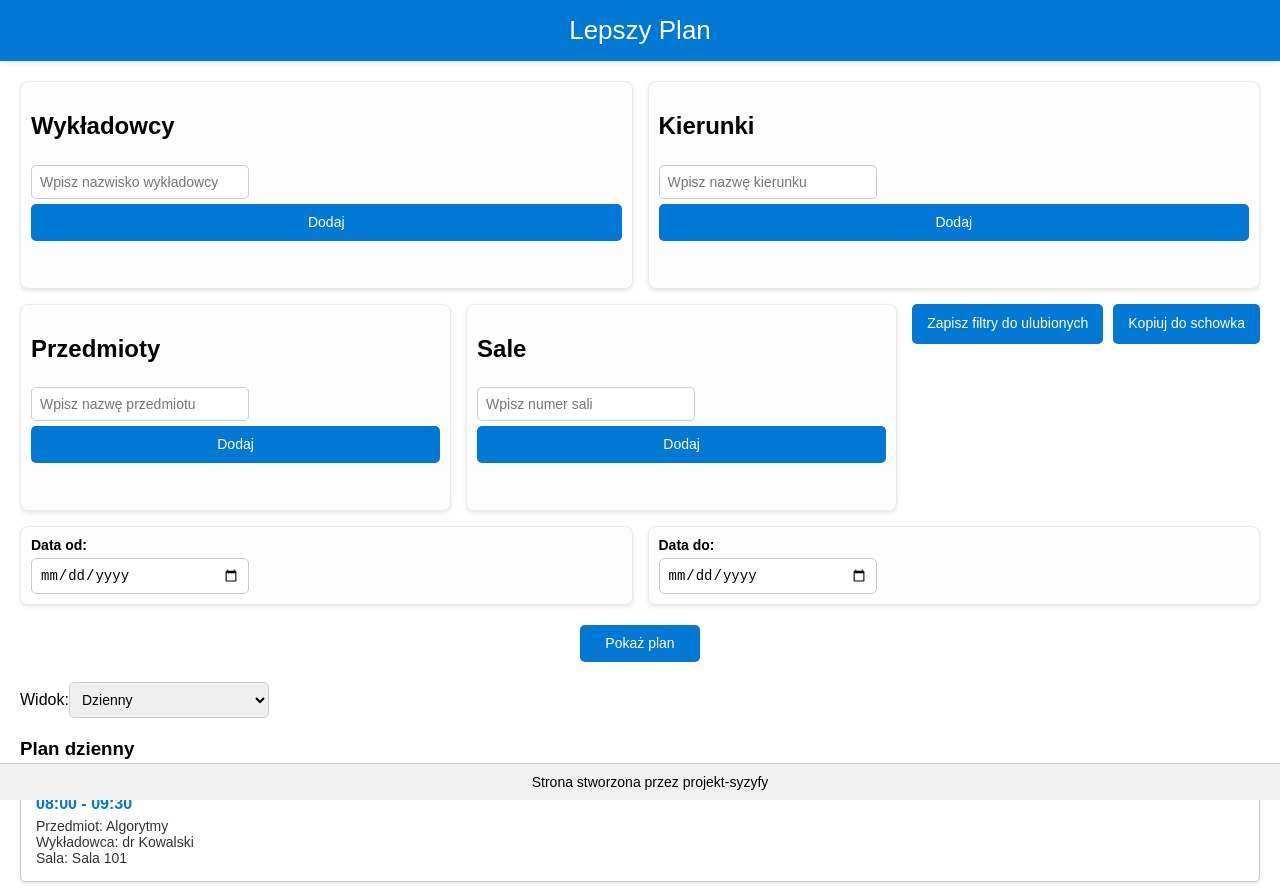
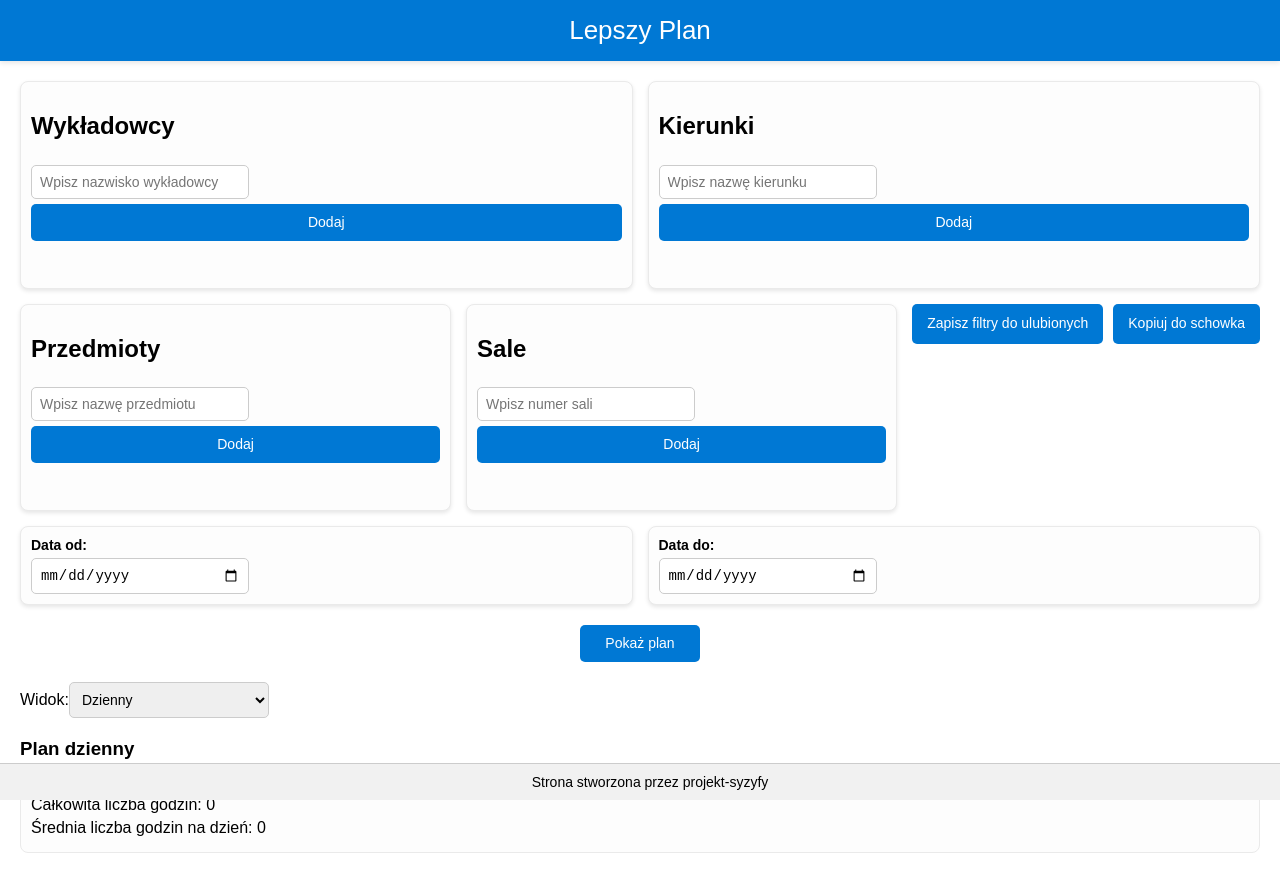
Before and after one commit to FranczakRobert/LepszyPlan, a React (Create React App) app in the folder frontend/: page / in a window 1280 px wide. Shown: the top 890 px of the page. Built offline with nearby package versions, Linux system fonts and the light colour scheme.

Commit message:
view of week

```diff
--- a/frontend/package.json
+++ b/frontend/package.json
@@ -4,6 +4,7 @@
   "private": true,
   "dependencies": {
     "classnames": "^2.5.1",
+    "cors": "^2.8.5",
     "cra-template": "1.2.0",
     "react": "^19.0.0",
     "react-dom": "^19.0.0",
--- a/frontend/src/App.js
+++ b/frontend/src/App.js
@@ -12,7 +12,8 @@ function sendRequestToAPI(filters, dateRange) {
         from: dateRange.from || null,
         to: dateRange.to || null,
     };
-    fetch("http://localhost:8000/plan", {
+
+    return fetch("http://localhost:8000/plan", {
         method: "POST",
         headers: {
             "Content-Type": "application/json",
@@ -25,15 +26,12 @@ function sendRequestToAPI(filters, dateRange) {
             }
             return response.json();
         })
-        .then((data) => {
-            console.log("Otrzymane dane z API:", data);
-            alert("Dane zostały pomyślnie pobrane!");
-        })
         .catch((error) => {
             console.error("Błąd podczas wysyłania żądania do API:", error);
             alert("Wystąpił błąd podczas komunikacji z API.");
         });
 }
+
 
 
 function App() {
@@ -55,6 +53,7 @@ function App() {
         from: "",
         to: "",
     });
+    const [planData, setPlanData] = useState(null);
 
     const showPlan = () => {
         if (!dateRange.from || !dateRange.to) {
@@ -62,7 +61,13 @@ function App() {
             return;
         }
         setActiveFilters(filters);
-        sendRequestToAPI(filters, dateRange);
+
+        sendRequestToAPI(filters, dateRange).then((data) => {
+                setPlanData(data); // Set the plan data state
+            })
+            .catch((error) => {
+                console.error("Error fetching data:", error);
+            });
     };
 
     const setFiltersFromUrl = () => {
@@ -110,7 +115,7 @@ function App() {
                 >
                     Pokaż plan
                 </button>
-                <PlanView viewType={viewType} setViewType={setViewType} activeFilters={activeFilters} />
+                <PlanView viewType={viewType} setViewType={setViewType} dateRange={dateRange} planData={planData}/>
                 <Statistics />
             </div>
 
@@ -120,84 +125,6 @@ function App() {
 }
 
 
-
-// function App() {
-//     const [activeFilters, setActiveFilters] = useState({});
-//     const [viewType, setViewType] = useState("Dzienny");
-//     const [filters, setFilters] = useState({
-//         studenci: [],
-//         wykladowcy: [],
-//         grupy: [],
-//         kierunki: [],
-//         przedmioty: [],
-//         typStudiow: "",
-//         rokStudiow: "",
-//         wydzialy: "",
-//         budynki: "",
-//         sale: [],
-//     });
-//     const [dateRange, setDateRange] = useState({
-//         from: "",
-//         to: "",
-//     });
-//
-//     const showPlan = () => {
-//         if (!dateRange.from || !dateRange.to) {
-//             alert("Proszę wybrać pełny zakres dat.");
-//             return;
-//         }
-//         setActiveFilters(filters); // Ustawia aktywne filtry na te aktualnie wybrane
-//         sendRequestToAPI(filters, dateRange); // Wysyła żądanie do API
-//     };
-//
-//     const setFiltersFromUrl = () => {
-//         const queryParams = new URLSearchParams(window.location.search);
-//         const newFilters = {};
-//
-//         queryParams.forEach((value, key) => {
-//             if (newFilters[key]) {
-//                 // Jeśli filtr jest tablicą, dodaj wartość do istniejącej tablicy
-//                 if (Array.isArray(newFilters[key])) {
-//                     newFilters[key].push(value);
-//                 } else {
-//                     // Przekształć w tablicę
-//                     newFilters[key] = [newFilters[key], value];
-//                 }
-//             } else {
-//                 // Ustaw wartość bezpośrednio
-//                 newFilters[key] = value;
-//             }
-//         });
-//
-//         // Ustaw odczytane filtry w stanie
-//         setFilters((prevFilters) => ({
-//             ...prevFilters,
-//             ...newFilters,
-//         }));
-//         console.log("UWAGA: ",filters);
-//     };
-//
-//     useEffect(() => {
-//         setFiltersFromUrl();
-//     }, []);
-//
-//     return (
-//         <div className="App">
-//             <header className="header">Lepszy Plan</header>
-//
-//             <div className="container">
-//                 <Filters filters={filters} setFilters={setFilters} dataRange={dateRange} setDateRange={setDateRange}/>
-//                 <button onClick={showPlan} className={activeFilters === filters ? "show-schedule active" : "show-schedule"}>
-//                     Pokaż plan
-//                 </button>
-//                 <PlanView viewType={viewType} setViewType={setViewType} activeFilters={activeFilters}/>
-//                 <Statistics/>
-//             </div>
-//
-//             <footer className="footer">Strona stworzona przez projekt-syzyfy</footer>
-//         </div>
-//     );
-// }
 
 function Filters({filters, setFilters, dateRange, setDateRange }) {
     const [newTeacher, setNewTeacher] = useState("");
@@ -245,12 +172,6 @@ function Filters({filters, setFilters, dateRange, setDateRange }) {
 
     const addRoom = () => addItemToList("sale", newRoom);
     const removeRoom = (room) => removeItemFromList("sale", room);
-    const handleFilterChange = (filterName, value) => {
-        setFilters((prevFilters) => ({
-            ...prevFilters,
-            [filterName]: value,
-        }));
-    };
     const handleSaveFilters = () => {
         try {
             console.log("Filtry przed serializacją:", filters); // Dodaj logowanie
@@ -408,14 +329,14 @@ function Filters({filters, setFilters, dateRange, setDateRange }) {
 
 }
 
-function PlanView({viewType, setViewType, activeFilters}) {
+function PlanView({viewType, setViewType,dateRange,planData}) {
     const [startDate, setStartDate] = useState("");
     const [endDate, setEndDate] = useState("");
 
-    // Przykładowe dane
     const exampleSchedule = [
-        {time: "08:00 - 09:30", day: "Poniedziałek", subject: "Algorytmy", lecturer: "dr Kowalski", room: "Sala 101"},
-        {time: "10:00 - 11:30", day: "Wtorek", subject: "Bazy danych", lecturer: "prof. Nowak", room: "Sala 202"},
+        { time: "08:00 - 09:30", day: "Poniedziałek", subject: "Algorytmy", lecturer: "dr Kowalski", room: "Sala 101", date: "2025-01-01" },
+        { time: "10:00 - 11:30", day: "Wtorek", subject: "Bazy danych", lecturer: "prof. Nowak", room: "Sala 202", date: "2025-01-02" },
+        { time: "12:00 - 13:30", day: "Środa", subject: "Programowanie", lecturer: "mgr Nowak", room: "Sala 303", date: "2025-01-03" },
         // więcej danych...
     ];
 
@@ -437,6 +358,7 @@ function PlanView({viewType, setViewType, activeFilters}) {
     };
 
     return (
+
         <div className="plan-view">
             <header>
                 <div>
@@ -448,13 +370,25 @@ function PlanView({viewType, setViewType, activeFilters}) {
                     </select>
                 </div>
             </header>
+            <div></div>
+            {/*<div>*/}
+            {/*    <h2>Plan Zajęć</h2>*/}
+            {/*    /!* Render the plan data here *!/*/}
+            {/*    {planData ? (*/}
+            {/*        <div>{JSON.stringify(planData)}</div> // Example of rendering data; replace with your own rendering logic*/}
+            {/*    ) : (*/}
+            {/*        <p>Proszę wprowadzić filtry i wybrać daty, aby wyświetlić plan.</p>*/}
+            {/*    )}*/}
+            {/*</div>*/}
             <div id="schedule">
                 {viewType === "Dzienny" && (
                     <div>
                         <h3>Plan dzienny</h3>
-                        {exampleSchedule.map((entry, index) => (
+                        {exampleSchedule.filter(entry =>
+                            new Date(entry.date) >= new Date(dateRange.startDate) &&
+                            new Date(entry.date) <= new Date(dateRange.endDate)).map((entry, index) => (
                             <div key={index} className="plan">
-                                <div className="time">{entry.time}</div>
+                                <div className="time">{dateRange.startDate}</div>
                                 <div className="details">
                                     <div>Przedmiot: {entry.subject}</div>
                                     <div>Wykładowca: {entry.lecturer}</div>
@@ -469,39 +403,30 @@ function PlanView({viewType, setViewType, activeFilters}) {
                         {getWeeklySchedule().map((day, index) => (
                             <div key={index} className="day-column">
                                 <h4>{day.day}</h4>
-                                {day.schedule.map((entry, i) => (
+                                {planData.map((entry, i) => (
                                     <div key={i} className="plan">
-                                        <div className="time">{entry.time}</div>
-                                        <div>{entry.subject}</div>
-                                        <div>{entry.room}</div>
+                                        <div className="time">
+                                            {/* Format the time range for display */}
+                                            {new Date(entry.from).toLocaleString()} - {new Date(entry.to).toLocaleString()}
+                                        </div>
+                                        <div className="subject">{entry.subjectName}</div>
+                                        <div className="teacher">{entry.teacher}</div>
+                                        <div className="room">{entry.roomName}</div>
                                     </div>
                                 ))}
+
                             </div>
                         ))}
                     </div>
                 )}
                 {viewType === "Miesięczny" && (
-                    // <div className="month-grid">
-                    //     {getMonthlySchedule().map((week, i) => (
-                    //         <div key={i} className="week-row">
-                    //             {week.map((day, j) => (
-                    //                 <div
-                    //                     key={j}
-                    //                     className={classNames("day-cell", {empty: !day})}
-                    //                 >
-                    //                     {day ? <span>{day}</span> : ""}
-                    //                 </div>
-                    //             ))}
-                    //         </div>
-                    //     ))}
-                    // </div>
                     <div className="month-grid">
                         {/* Nagłówek z dniami tygodnia */}
                         <div className="week-header">
                             {["Poniedziałek", "Wtorek", "Środa", "Czwartek", "Piątek", "Sobota", "Niedziela"].map((day, index) => (
                                 <div key={index} className="day-header day-column">{day}</div>
                             ))}
-                    </div>
+                        </div>
                         {getMonthlySchedule().map((week, i) => (
                             <div key={i} className="week-row">
                                 {week.map((day, j) => (
```
Also changed, not shown: 2 other files (tests, documents, lock files or other folders).
